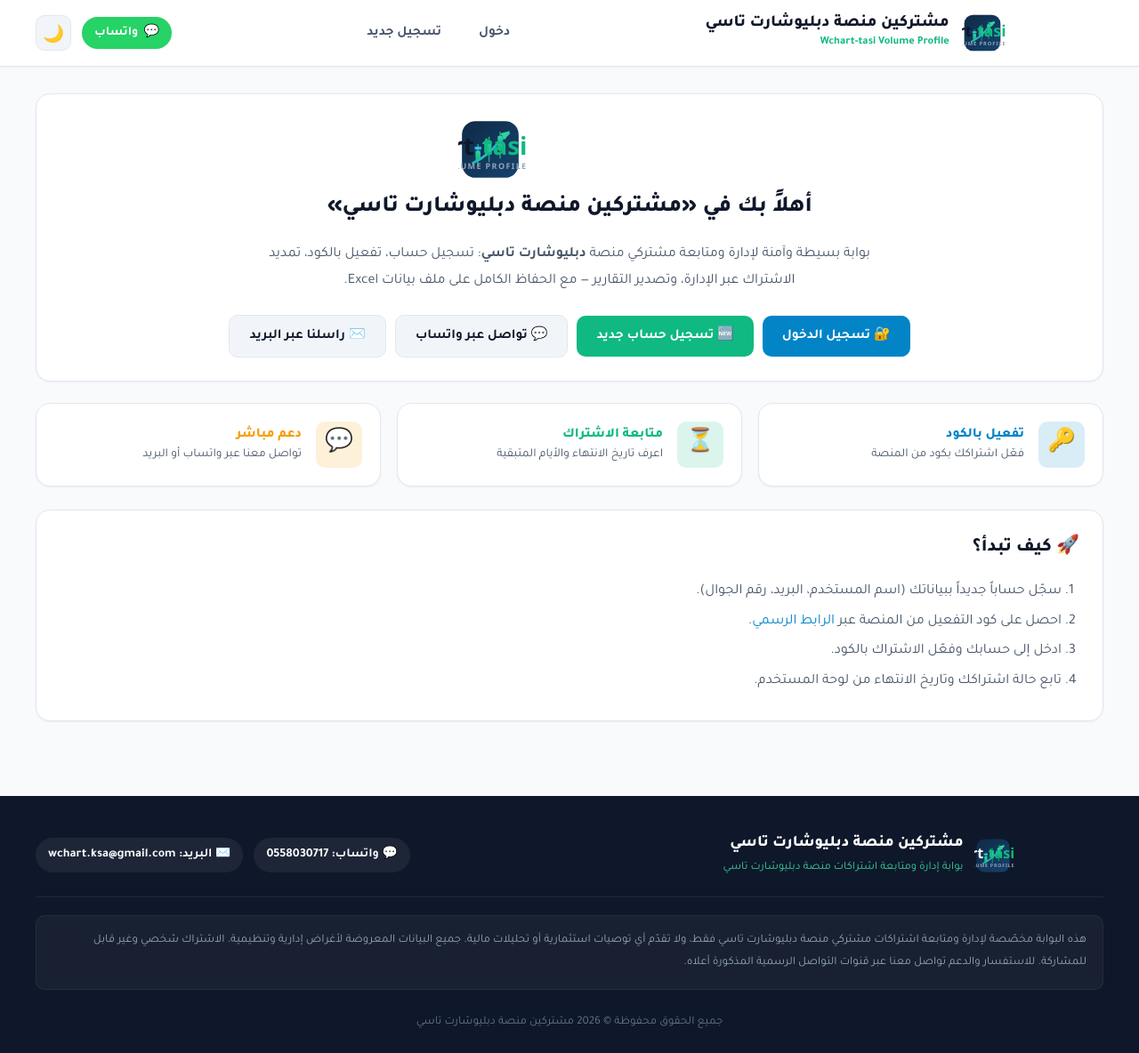
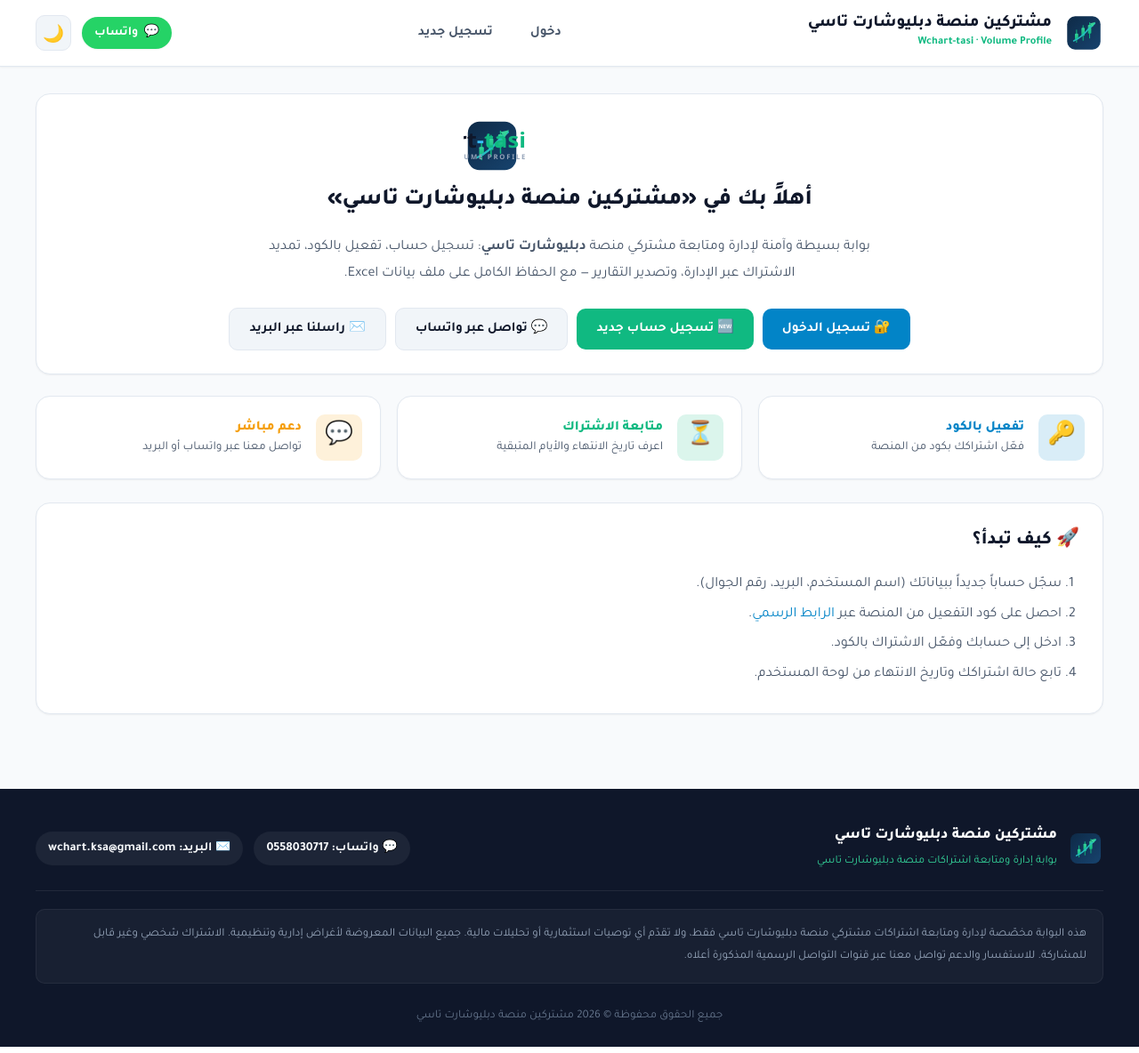
Before and after one commit to wchart-ksa/wchart-tasi-subscribers, a Flask app: page / in a window 1280 px wide. Shown: the whole page at 89% size. Run offline with Flask 3, Linux system fonts and the light colour scheme.

Commit message:
Fix logo consistency: icon-only header/footer mark + robust full lockup
- Header/footer use a square icon mark with HTML text (no duplicated wordmark)
- Rebuild icon on a consistent 108x108 viewBox (merged share favicon)
- Full lockup on content pages forced to a fixed width (textLength) so the
  wordmark can never overflow or be clipped

```diff
--- a/static/css/style.css
+++ b/static/css/style.css
@@ -861,3 +861,26 @@
   .btn-whatsapp-header span:last-child { display: none; }
   .card { padding: 18px; }
 }
+
+/* زر الخروج على هيئة رابط تنقّل */
+.nav-logout-form {
+  display: inline;
+  margin: 0;
+}
+
+.nav-logout {
+  background: none;
+  border: none;
+  cursor: pointer;
+  font-family: inherit;
+}
+
+.nav-logout:hover {
+  color: var(--danger-red) !important;
+  background-color: var(--badge-expired-bg);
+}
+
+@media (max-width: 900px) {
+  .nav-logout-form { display: block; width: 100%; }
+  .nav-logout { display: block; width: 100%; text-align: right; }
+}
--- a/templates/_logo.html
+++ b/templates/_logo.html
@@ -1,5 +1,5 @@
-{# شعار كامل قابل للتكيّف مع الوضع الفاتح/الداكن عبر currentColor #}
-<svg viewBox="0 0 360 104" role="img" aria-label="Wchart-tasi" xmlns="http://www.w3.org/2000/svg" style="height: 72px; width: auto; display: block;">
+{# شعار كامل (أيقونة + كلمة) متناسق ومتجاوب مع الوضع الفاتح/الداكن عبر currentColor #}
+<svg viewBox="0 0 400 108" role="img" aria-label="Wchart-tasi" xmlns="http://www.w3.org/2000/svg" style="height: 64px; width: auto; display: block;">
   <defs>
     <linearGradient id="lg-bg" x1="0%" y1="0%" x2="100%" y2="100%">
       <stop offset="0%" stop-color="#0e2a47" />
@@ -14,24 +14,26 @@
       <stop offset="100%" stop-color="#38bdf8" />
     </linearGradient>
   </defs>
-  <g transform="translate(6, 6)">
+
+  <g transform="translate(8, 8)">
     <rect x="0" y="0" width="92" height="92" rx="22" fill="url(#lg-bg)" />
     <line x1="14" y1="30" x2="78" y2="30" stroke="#1e3a5f" stroke-width="1" stroke-dasharray="3,3" opacity="0.6" />
     <line x1="14" y1="46" x2="78" y2="46" stroke="#1e3a5f" stroke-width="1" stroke-dasharray="3,3" opacity="0.6" />
     <line x1="14" y1="62" x2="78" y2="62" stroke="#1e3a5f" stroke-width="1" stroke-dasharray="3,3" opacity="0.6" />
-    <line x1="26" y1="38" x2="26" y2="72" stroke="#10b981" stroke-width="2" stroke-linecap="round" />
-    <rect x="22" y="48" width="8" height="16" rx="2" fill="url(#lg-bull)" />
-    <line x1="44" y1="26" x2="44" y2="66" stroke="#10b981" stroke-width="2" stroke-linecap="round" />
-    <rect x="40" y="32" width="8" height="22" rx="2" fill="url(#lg-bull)" />
-    <line x1="62" y1="18" x2="62" y2="60" stroke="#10b981" stroke-width="2" stroke-linecap="round" />
-    <rect x="58" y="24" width="8" height="24" rx="2" fill="url(#lg-bull)" />
-    <path d="M 18 68 Q 40 58, 58 36 L 76 20" fill="none" stroke="url(#lg-arrow)" stroke-width="4" stroke-linecap="round" />
+    <line x1="26" y1="38" x2="26" y2="72" stroke="#10b981" stroke-width="2.5" stroke-linecap="round" />
+    <rect x="21.5" y="48" width="9" height="16" rx="2" fill="url(#lg-bull)" />
+    <line x1="44" y1="26" x2="44" y2="66" stroke="#10b981" stroke-width="2.5" stroke-linecap="round" />
+    <rect x="39.5" y="32" width="9" height="22" rx="2" fill="url(#lg-bull)" />
+    <line x1="62" y1="18" x2="62" y2="60" stroke="#10b981" stroke-width="2.5" stroke-linecap="round" />
+    <rect x="57.5" y="24" width="9" height="24" rx="2" fill="url(#lg-bull)" />
+    <path d="M 18 68 Q 40 58, 58 36 L 76 20" fill="none" stroke="url(#lg-arrow)" stroke-width="4" stroke-linecap="round" stroke-linejoin="round" />
     <polygon points="78,16 62,20 70,30" fill="#34d399" />
   </g>
-  <g transform="translate(112, 60)">
-    <text font-family="'Segoe UI', system-ui, Tahoma, Arial, sans-serif" font-weight="800" font-size="40px">
-      <tspan fill="currentColor">Wchart</tspan><tspan fill="#38bdf8">-</tspan><tspan fill="#10b981">tasi</tspan>
-    </text>
-    <text y="24" font-family="'Segoe UI', system-ui, Tahoma, Arial, sans-serif" font-weight="600" font-size="13px" letter-spacing="2px" fill="#94a3b8">TASI VOLUME PROFILE</text>
-  </g>
+
+  <text x="118" y="58" font-family="'Segoe UI', system-ui, -apple-system, Tahoma, Arial, sans-serif"
+        font-size="40" font-weight="800" textLength="248" lengthAdjust="spacingAndGlyphs">
+    <tspan fill="currentColor">Wchart</tspan><tspan fill="#38bdf8">-</tspan><tspan fill="#10b981">tasi</tspan>
+  </text>
+  <text x="120" y="80" font-family="'Segoe UI', system-ui, -apple-system, Tahoma, Arial, sans-serif"
+        font-size="13" font-weight="600" letter-spacing="3" fill="#94a3b8">TASI VOLUME PROFILE</text>
 </svg>
--- a/templates/base.html
+++ b/templates/base.html
@@ -1,5 +1,5 @@
-{% macro brand_logo(prefix, size) %}
-<svg viewBox="0 0 360 104" role="img" aria-label="Wchart-tasi" xmlns="http://www.w3.org/2000/svg" style="height: {{ size }}px; width: auto; display: block;">
+{% macro brand_icon(prefix, size) %}
+<svg viewBox="0 0 108 108" role="img" aria-label="Wchart-tasi" xmlns="http://www.w3.org/2000/svg" style="height: {{ size }}px; width: {{ size }}px; display: block; flex: 0 0 auto;">
   <defs>
     <linearGradient id="{{ prefix }}bg" x1="0%" y1="0%" x2="100%" y2="100%">
       <stop offset="0%" stop-color="#0e2a47" />
@@ -14,25 +14,19 @@
       <stop offset="100%" stop-color="#38bdf8" />
     </linearGradient>
   </defs>
-  <g transform="translate(6, 6)">
+  <g transform="translate(8, 8)">
     <rect x="0" y="0" width="92" height="92" rx="22" fill="url(#{{ prefix }}bg)" />
     <line x1="14" y1="30" x2="78" y2="30" stroke="#1e3a5f" stroke-width="1" stroke-dasharray="3,3" opacity="0.6" />
     <line x1="14" y1="46" x2="78" y2="46" stroke="#1e3a5f" stroke-width="1" stroke-dasharray="3,3" opacity="0.6" />
     <line x1="14" y1="62" x2="78" y2="62" stroke="#1e3a5f" stroke-width="1" stroke-dasharray="3,3" opacity="0.6" />
-    <line x1="26" y1="38" x2="26" y2="72" stroke="#10b981" stroke-width="2" stroke-linecap="round" />
-    <rect x="22" y="48" width="8" height="16" rx="2" fill="url(#{{ prefix }}bull)" />
-    <line x1="44" y1="26" x2="44" y2="66" stroke="#10b981" stroke-width="2" stroke-linecap="round" />
-    <rect x="40" y="32" width="8" height="22" rx="2" fill="url(#{{ prefix }}bull)" />
-    <line x1="62" y1="18" x2="62" y2="60" stroke="#10b981" stroke-width="2" stroke-linecap="round" />
-    <rect x="58" y="24" width="8" height="24" rx="2" fill="url(#{{ prefix }}bull)" />
-    <path d="M 18 68 Q 40 58, 58 36 L 76 20" fill="none" stroke="url(#{{ prefix }}arrow)" stroke-width="4" stroke-linecap="round" />
+    <line x1="26" y1="38" x2="26" y2="72" stroke="#10b981" stroke-width="2.5" stroke-linecap="round" />
+    <rect x="21.5" y="48" width="9" height="16" rx="2" fill="url(#{{ prefix }}bull)" />
+    <line x1="44" y1="26" x2="44" y2="66" stroke="#10b981" stroke-width="2.5" stroke-linecap="round" />
+    <rect x="39.5" y="32" width="9" height="22" rx="2" fill="url(#{{ prefix }}bull)" />
+    <line x1="62" y1="18" x2="62" y2="60" stroke="#10b981" stroke-width="2.5" stroke-linecap="round" />
+    <rect x="57.5" y="24" width="9" height="24" rx="2" fill="url(#{{ prefix }}bull)" />
+    <path d="M 18 68 Q 40 58, 58 36 L 76 20" fill="none" stroke="url(#{{ prefix }}arrow)" stroke-width="4" stroke-linecap="round" stroke-linejoin="round" />
     <polygon points="78,16 62,20 70,30" fill="#34d399" />
-  </g>
-  <g transform="translate(112, 60)">
-    <text font-family="'Segoe UI', system-ui, Tahoma, Arial, sans-serif" font-weight="800" font-size="40px">
-      <tspan fill="currentColor">Wchart</tspan><tspan fill="#38bdf8">-</tspan><tspan fill="#10b981">tasi</tspan>
-    </text>
-    <text y="24" font-family="'Segoe UI', system-ui, Tahoma, Arial, sans-serif" font-weight="600" font-size="13px" letter-spacing="2px" fill="#94a3b8">TASI VOLUME PROFILE</text>
   </g>
 </svg>
 {% endmacro %}
@@ -53,11 +47,11 @@
   <header class="site-header">
     <div class="container header-inner">
       <a href="{{ url_for('home') }}" class="header-brand">
-        {{ brand_logo('h', 46) }}
-        <div class="header-title-box">
+        {{ brand_icon('h', 44) }}
+        <span class="header-title-box">
           <span class="header-site-title">{{ site_title }}</span>
-          <span class="header-site-subtitle">Wchart-tasi Volume Profile</span>
-        </div>
+          <span class="header-site-subtitle">Wchart-tasi · Volume Profile</span>
+        </span>
       </a>
 
       <nav class="header-nav" id="mainNav">
@@ -71,11 +65,11 @@
           {% else %}
             <a href="{{ url_for('user_dashboard') }}" class="nav-link {% if request.endpoint == 'user_dashboard' %}active{% endif %}">🏠 لوحتي</a>
             <a href="{{ url_for('user_profile') }}" class="nav-link {% if request.endpoint == 'user_profile' %}active{% endif %}">👤 حسابي</a>
-            <a href="{{ url_for('user_activate') }}" class="nav-link {% if request.endpoint in ['user_activate', 'user_activate_form'] %}active{% endif %}">🔑 تفعيل الاشتراك</a>
+            <a href="{{ url_for('user_activate') }}" class="nav-link {% if request.endpoint == 'user_activate' %}active{% endif %}">🔑 تفعيل الاشتراك</a>
           {% endif %}
-          <form action="{{ url_for('auth_logout') }}" method="post" style="display: inline;">
+          <form method="post" action="{{ url_for('auth_logout') }}" class="nav-logout-form">
             <input type="hidden" name="csrf_token" value="{{ csrf_token() }}">
-            <button type="submit" class="nav-link" style="color: var(--danger-red); background: none; border: none; cursor: pointer; font: inherit;">🚪 خروج</button>
+            <button type="submit" class="nav-link nav-logout">🚪 خروج</button>
           </form>
         {% else %}
           <a href="{{ url_for('auth_login') }}" class="nav-link {% if request.endpoint == 'auth_login' %}active{% endif %}">دخول</a>
@@ -116,10 +110,10 @@
   <footer class="site-footer">
     <div class="container">
       <div class="footer-top">
-        <div class="footer-brand" style="color: #ffffff;">
-          {{ brand_logo('f', 42) }}
+        <div class="footer-brand">
+          {{ brand_icon('f', 40) }}
           <div>
-            <h3 style="color: #ffffff; font-size: 1.1rem; font-weight: 800;">{{ site_title }}</h3>
+            <h3 style="color: #ffffff; font-size: 1.05rem; font-weight: 800; margin-bottom: 2px;">{{ site_title }}</h3>
             <span style="font-size: 0.8rem; color: #34d399;">بوابة إدارة ومتابعة اشتراكات منصة دبليوشارت تاسي</span>
           </div>
         </div>
```
Also changed, not shown: static/logo.svg.
